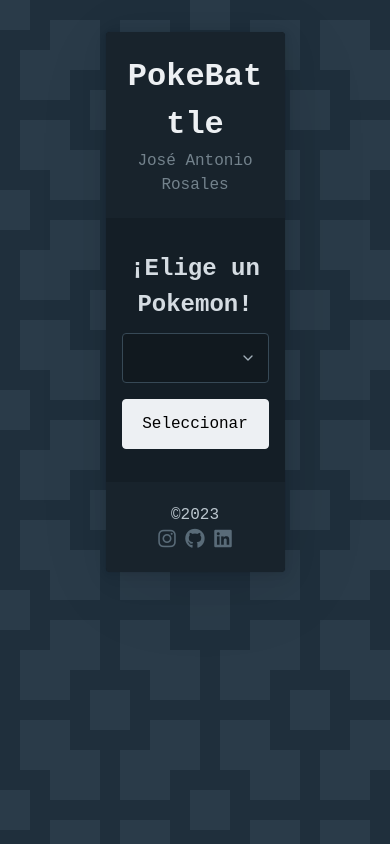
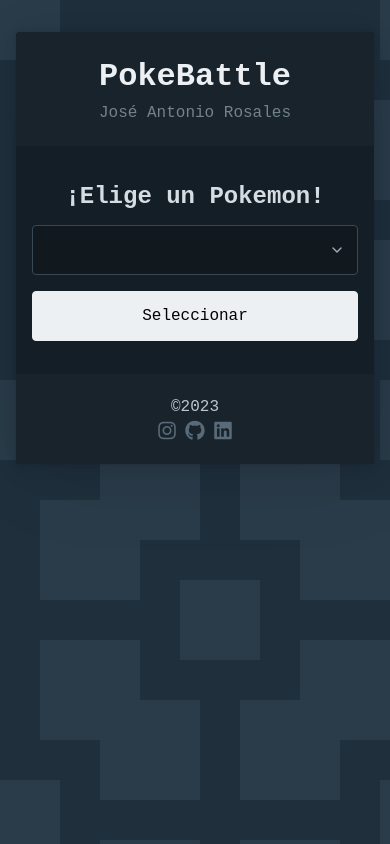
Before and after one commit to xrimsonn/poke-battle-js, a plain HTML site: page index.html in a window 390 px wide. Drawn offline with nearby package versions, Linux system fonts and the light colour scheme; no server answers; a web font is replaced by a local one.

Commit message:
now it is responsive

```diff
--- a/style.css
+++ b/style.css
@@ -71,7 +71,7 @@ img {
 }
 
 html {
-  --s: 100px; /* control the size */
+  --s: 200px;
   --c1: #1f2f3c;
   --c2: #2a3b49;
 
@@ -85,3 +85,14 @@ html {
     conic-gradient(from 90deg at 20% 20%, var(--c2) 25%, var(--c1) 0) 0 0 /
       var(--s) var(--s);
 }
+
+@media screen {
+  article {
+    margin: 0px;
+    width: 100%;
+  }
+  .versus {
+    display: flex;
+    flex-direction: column;
+  }
+}
```
